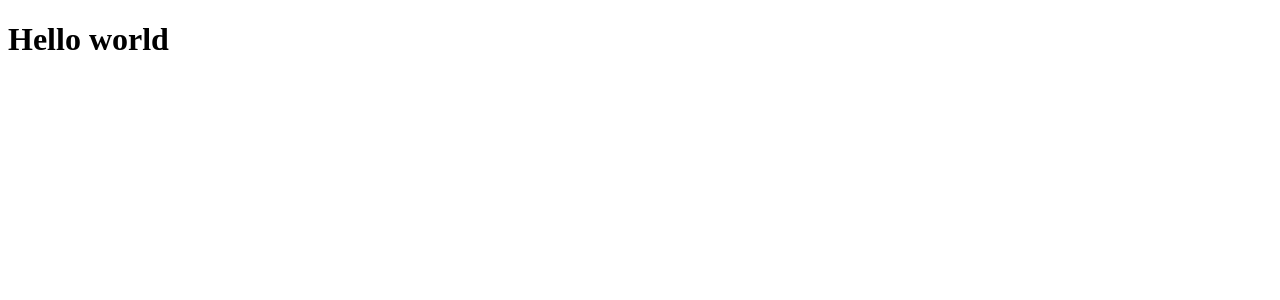
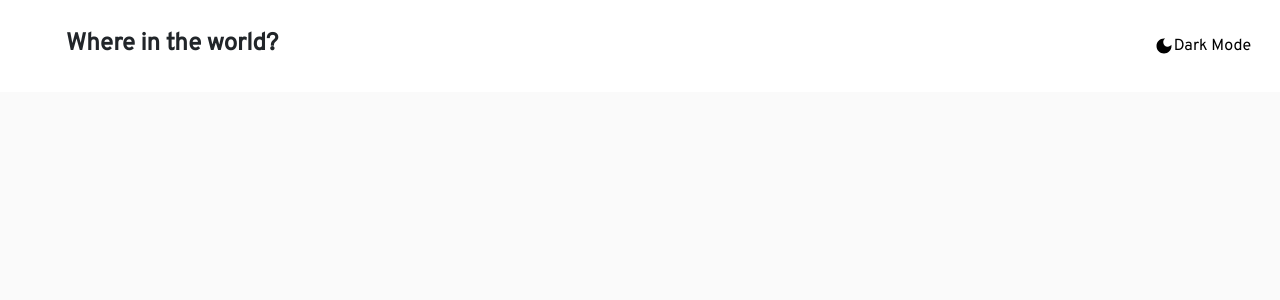
Before and after one commit to itailian-bread/REST-API-Project, a React (Create React App) app: page / in a window 1280 px wide. Shown: the top 300 px of the page. Built offline with nearby package versions, Linux system fonts and the light colour scheme.

Commit message:
Added the skeleton Navbar

```diff
--- a/package.json
+++ b/package.json
@@ -3,6 +3,10 @@
   "version": "0.1.0",
   "private": true,
   "dependencies": {
+    "@emotion/react": "^11.7.1",
+    "@emotion/styled": "^11.6.0",
+    "@mui/icons-material": "^5.4.2",
+    "@mui/material": "^5.4.2",
     "@testing-library/jest-dom": "^5.16.2",
     "@testing-library/react": "^12.1.3",
     "@testing-library/user-event": "^13.5.0",
--- a/public/index.html
+++ b/public/index.html
@@ -3,6 +3,11 @@
   <head>
     <meta charset="utf-8" />
     <title>React App</title>
+    <link rel="stylesheet" href="https://stackpath.bootstrapcdn.com/bootstrap/4.3.1/css/bootstrap.min.css" integrity="sha384-ggOyR0iXCbMQv3Xipma34MD+dH/1fQ784/j6cY/iJTQUOhcWr7x9JvoRxT2MZw1T" crossorigin="anonymous">
+    <link rel="preconnect" href="https://fonts.googleapis.com">
+    <link rel="preconnect" href="https://fonts.gstatic.com" crossorigin>
+    <link href="https://fonts.googleapis.com/css2?family=Nunito+Sans:wght@300;600;800&family=Overpass&display=swap" rel="stylesheet">
+    <link rel="stylesheet" href="/styles.css">
   </head>
   <body>
     <script type="text/jsx" src="./src/index.js"></script>
--- /dev/null
+++ b/public/styles.css
@@ -0,0 +1,34 @@
+/* HTML tags */
+
+body{
+    background-color:#fafafa;
+    font-family: 'Nunito Sans', sans-serif;
+    font-family: 'Overpass', sans-serif;
+    margin: 0;
+}
+
+/* Bootstrap Classes */
+
+.btn:hover{
+    text-decoration: none;
+}
+.btn{
+    color: black;
+}
+
+
+/* Local classes */
+
+.heading{
+    padding-left: 50px;
+    padding-top: 20px;
+    padding-bottom: 15px;
+    font-weight: 800;
+}
+
+
+.navbar{
+    background-color: white;
+    padding-top: 10px;
+    padding-bottom: 10px;
+}
--- a/src/components/App.jsx
+++ b/src/components/App.jsx
@@ -1,8 +1,9 @@
 import React from "react";
+import Navbar from "./Navbar"
 
 function App(){
     return(
-        <h1>Hello world</h1>
+        <Navbar />
     )
 }
 
--- /dev/null
+++ b/src/components/Navbar.jsx
@@ -0,0 +1,13 @@
+import React from "react";
+import DarkModeIcon from '@mui/icons-material/DarkMode';
+
+function Navbar(){
+    return(
+        <div className="navbar">
+            <h4 className="heading">Where in the world?</h4>
+            <button type="button" class="btn btn-link"><DarkModeIcon fontSize="small" />Dark Mode</button>
+        </div>
+    )
+}
+
+export default Navbar;
```
Also changed, not shown: 1 other file (tests, documents, lock files or other folders).
